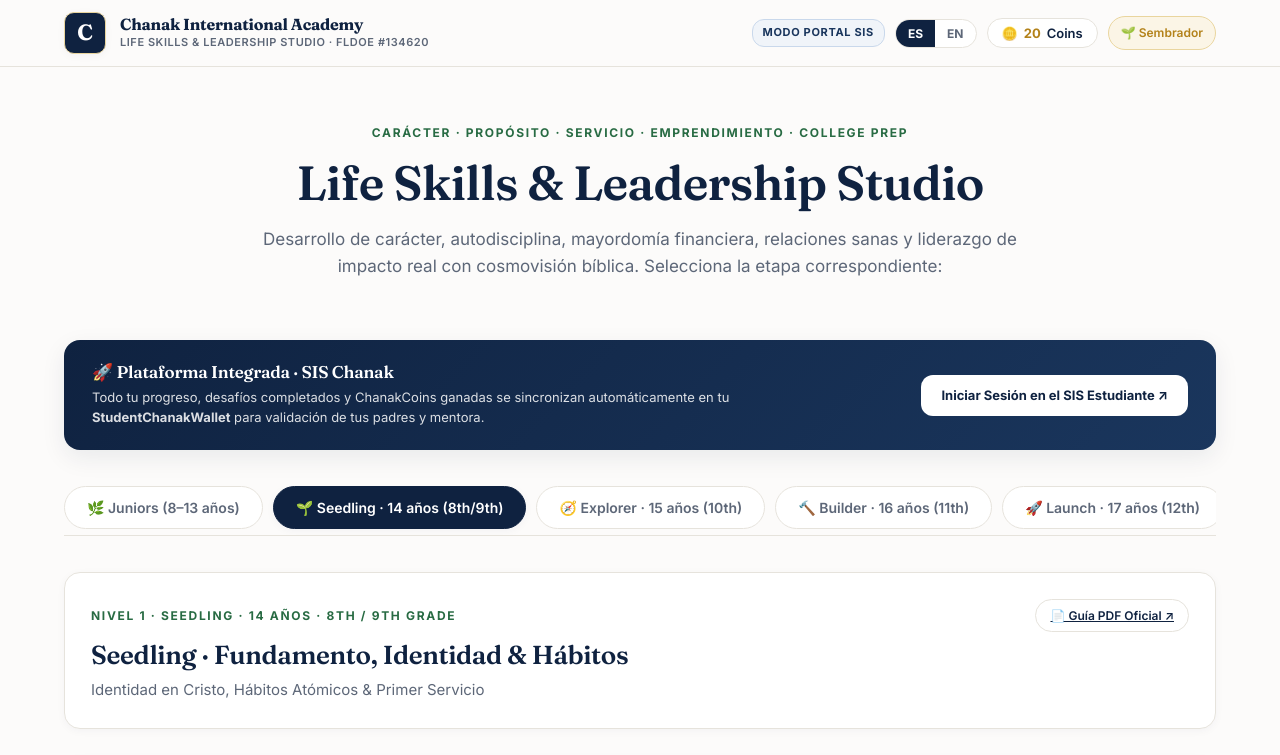
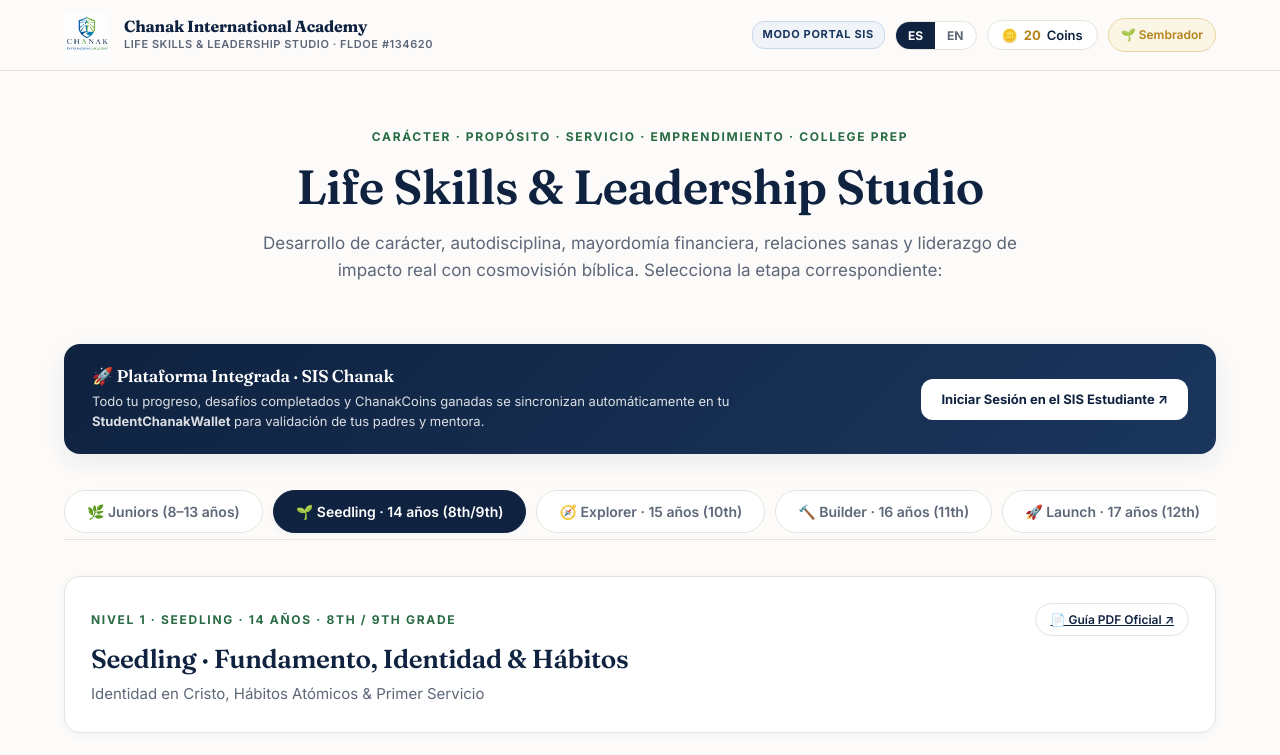
Before and after one commit to marieladanais31-art/chanak-life-skills, a plain HTML site: page index.html in a window 1280 px wide. Shown: the top 755 px of the page. Drawn offline with Linux system fonts and the light colour scheme.

Commit message:
feat: agregar logo oficial de Chanak International Academy y favicon

```diff
--- a/index.css
+++ b/index.css
@@ -76,6 +76,19 @@ h1, h2, h3, h4, .serif-font {
   align-items: center;
   gap: 14px;
   text-decoration: none;
+}
+
+.brand-logo-img {
+  height: 46px;
+  width: auto;
+  max-width: 160px;
+  object-fit: contain;
+  border-radius: 6px;
+  transition: transform 0.2s ease;
+}
+
+.brand-logo-img:hover {
+  transform: scale(1.02);
 }
 
 .brand-crest {
--- a/index.html
+++ b/index.html
@@ -8,6 +8,7 @@
   <link rel="preconnect" href="https://fonts.googleapis.com">
   <link rel="preconnect" href="https://fonts.gstatic.com" crossorigin>
   <link href="https://fonts.googleapis.com/css2?family=Fraunces:opsz,wght@9..144,400;9..144,600;9..144,700&family=Inter:wght@400;500;600;700&family=JetBrains+Mono:wght@400;500&display=swap" rel="stylesheet">
+  <link rel="icon" type="image/png" href="chanak-seal.png">
   <link rel="stylesheet" href="index.css">
 </head>
 <body>
@@ -16,7 +17,7 @@
   <header class="top-header">
     <div class="header-inner">
       <div class="brand-group">
-        <div class="brand-crest">C</div>
+        <img src="logo-chanak.png" alt="Chanak International Academy" class="brand-logo-img">
         <div class="brand-text">
           <h1>Chanak International Academy</h1>
           <p id="ui-subtitle">Life Skills & Leadership Studio · FLDOE #134620</p>
```
Also changed, not shown: chanak-seal.png (added), logo-chanak.png (added).
